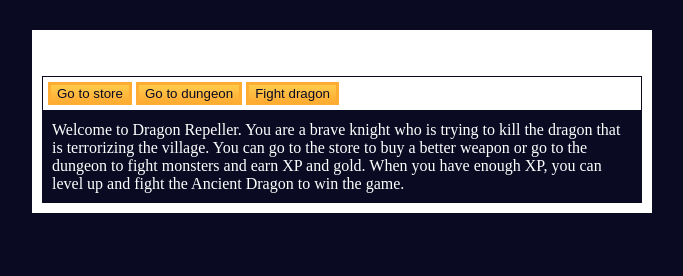
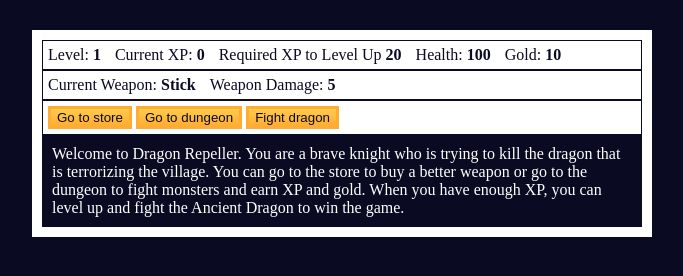
Before and after one commit to fabricioOak/roleplay-text-game, a plain HTML site: page index.html in a window 1280 px wide. Shown: the whole page, without its empty margins (298-981 px from the left). Drawn offline with Linux system fonts and the light colour scheme.

Commit message:
change from id to class

```diff
--- a/styles.css
+++ b/styles.css
@@ -19,7 +19,7 @@ body {
 }
 
 #controls,
-#stats {
+.stats {
 	border: 1px solid #0a0a23;
 	padding: 5px;
 	color: #0a0a23;
```
